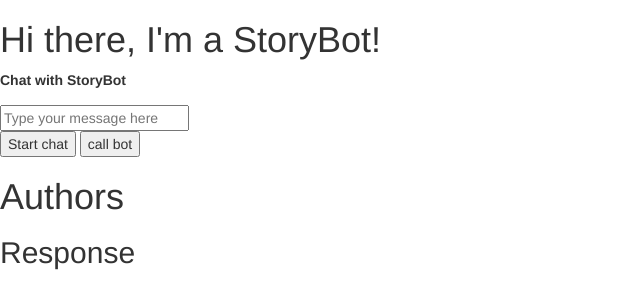
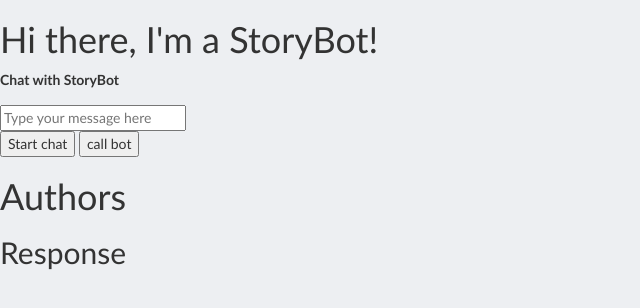
Before and after one commit to svetlananikitina/chatbot, a website: page index.html in a window 1280 px wide. Shown: the whole page, without its empty margins (0-640 px from the left). Drawn offline with nearby package versions, Linux system fonts and the light colour scheme; no server answers.

Commit message:
styles update

```diff
--- a/index.html
+++ b/index.html
@@ -9,6 +9,13 @@
 
     <link href="http://maxcdn.bootstrapcdn.com/bootstrap/3.3.0/css/bootstrap.min.css" rel="stylesheet">
     <style type="text/css">
+        body
+
+        {
+            background-color: #edeff2;
+            font-family: "Calibri", "Roboto", sans-serif;
+        }
+
     </style>
 
 
```
